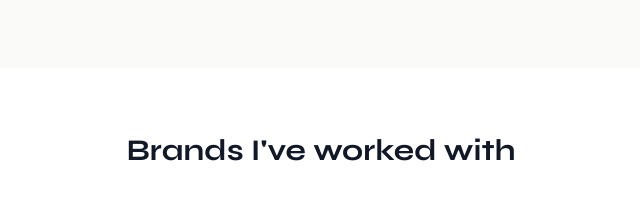
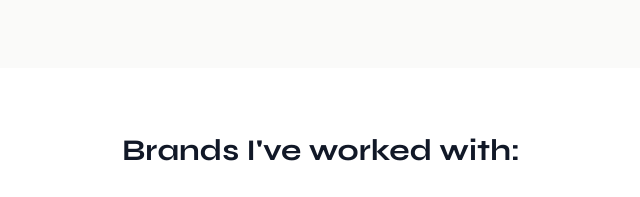
Before and after one commit to GrantC123/old-portfolio, a website: page index.html in a window 1280 px wide. Shown: the part 2460-2657 px from the top of the page, 319-959 px from the left. Drawn offline with nearby package versions, Linux system fonts and the light colour scheme; a web font is replaced by a local one.

Commit message:
Update for Windows Computer
I just added a colon to "Brands I've Worked With" on the index page

```diff
--- a/index.html
+++ b/index.html
@@ -95,7 +95,7 @@
     <section class="py-16 px-6 bg-white">
         <div class="max-w-5xl mx-auto">
             <h2 class="text-3xl font-syne font-bold text-center mb-8 text-pretty">
-                Brands I've worked&nbsp;with
+                Brands I've worked&nbsp;with:
             </h2>
 
 
```
